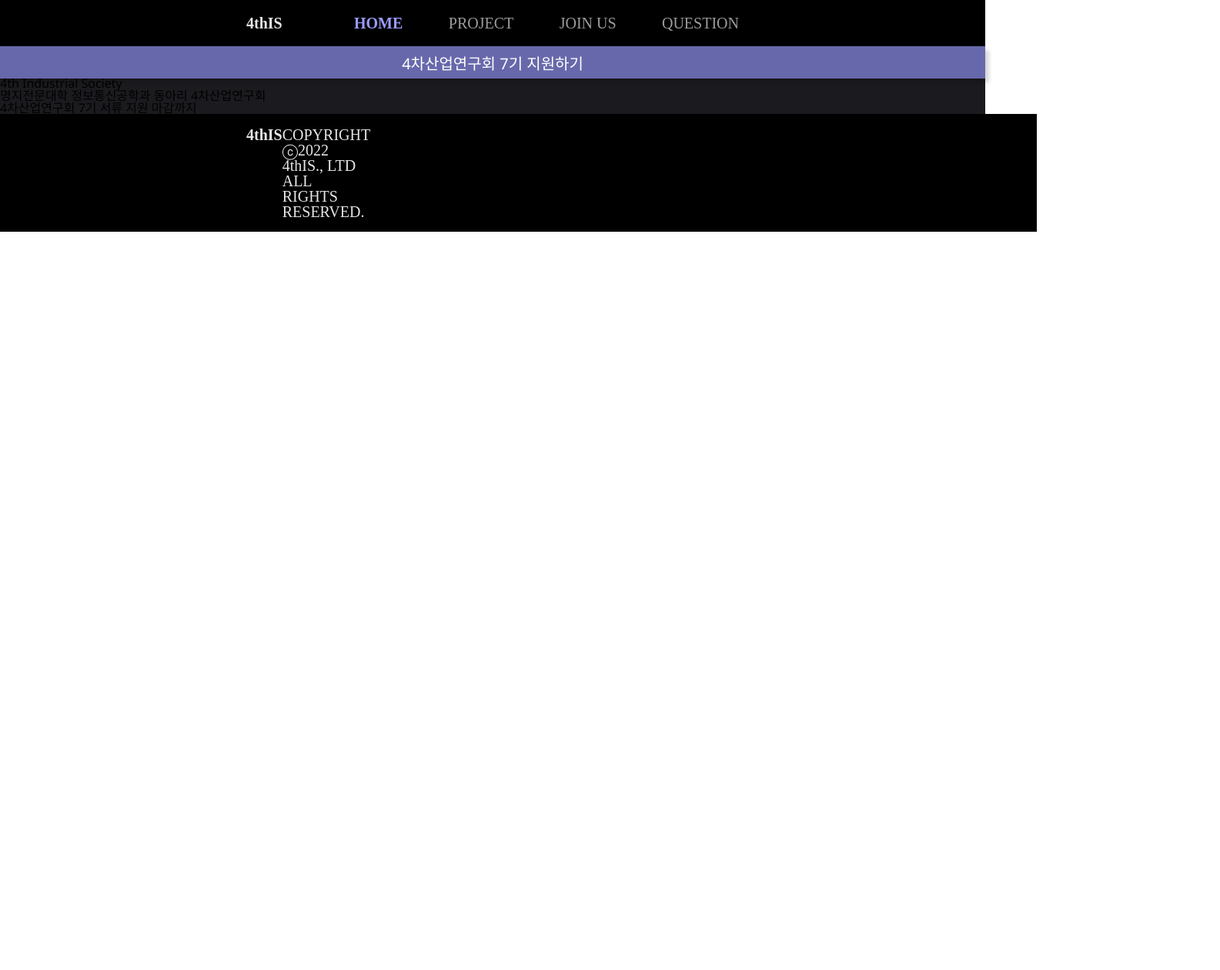
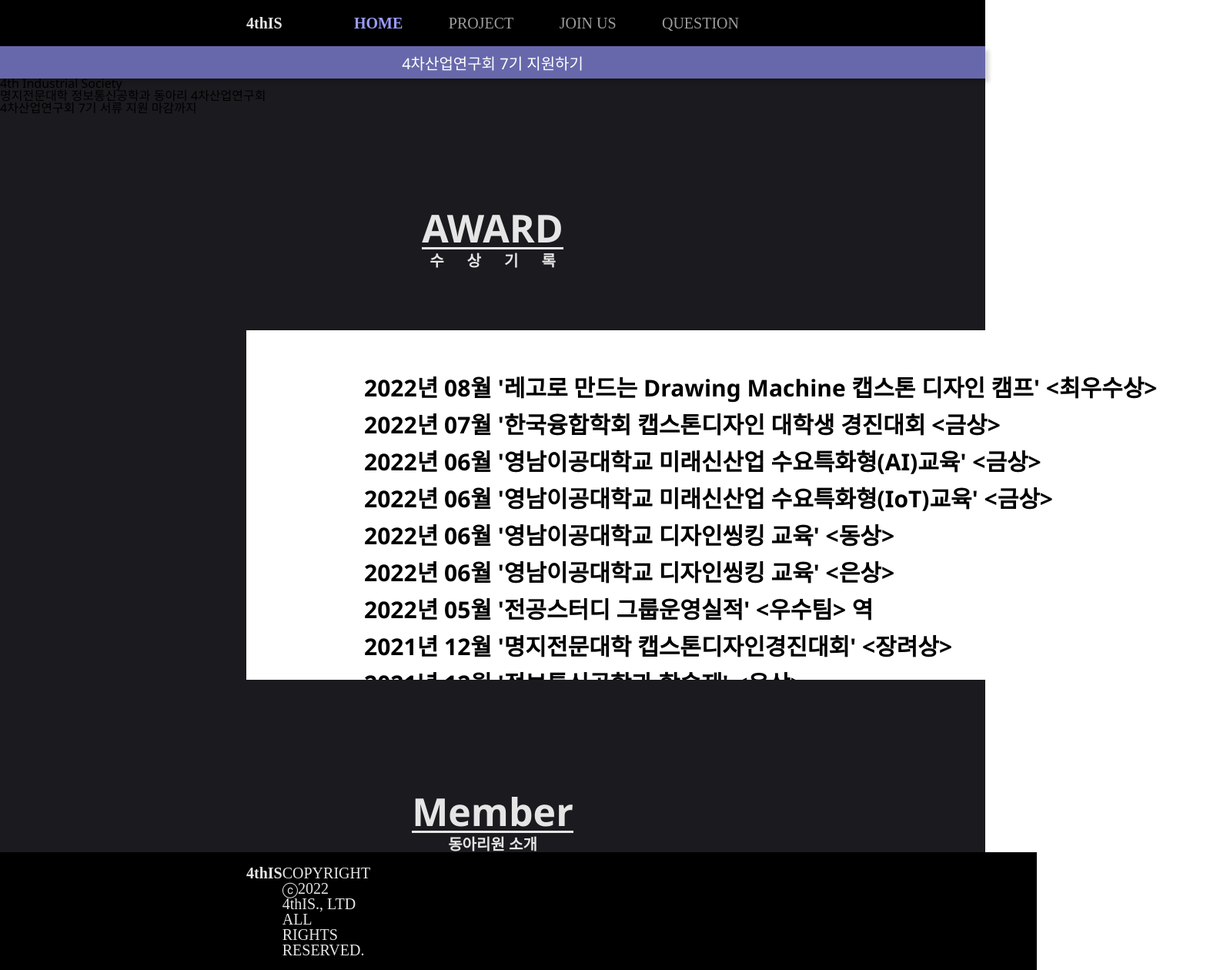
Before and after one commit to taemin-jang/4thIS_Page_FE, a plain HTML site: page src/index.html in a window 1280 px wide. Shown: the whole page at 77% size, 1585 px wide, since content can reach past the window. Before the commit the page ends 800 px from the top, so only its background shows below. Drawn offline with Linux system fonts and the light colour scheme.

Commit message:
[소스 추가] award 부분 작성

```diff
--- a/src/css/style.css
+++ b/src/css/style.css
@@ -13,3 +13,76 @@
   background-color: var(--light-black);
   margin-top: 100px;
 }
+
+/* award */
+.award__title {
+  text-align: center;
+  padding-top: 123px;
+  display: flex;
+  justify-content: center;
+}
+.award__title h1 {
+  font-size: 50px;
+  font-weight: 600;
+  color: var(--text--hover-light-gray);
+  border-bottom: 3px solid var(--text--hover-light-gray);
+}
+
+.award__subtitle {
+  padding-top: 5px;
+  padding-left: 30px;
+  display: flex;
+  justify-content: center;
+}
+.award__subtitle p {
+  letter-spacing: 30px;
+  font-size: 20px;
+  font-weight: 600;
+  color: var(--text--hover-light-gray);
+}
+
+.award__scroll {
+  width: 1265px;
+  height: 454px;
+  overflow-y: auto;
+  margin: 80px 320px 0px;
+  background-color: white;
+  padding: 60px 0px 70px;
+}
+
+/* 스크롤 안타내는거
+.award__scroll::-webkit-scrollbar {
+  display: none;
+} */
+
+.award__scroll__content {
+  color: var(--black);
+  font-size: 30px;
+  font-weight: 600;
+  text-align: left;
+}
+.award__scroll__content p {
+  margin: 0px 0px 18px 153px;
+}
+
+/* member */
+.member__title {
+  text-align: center;
+  padding-top: 146px;
+  display: flex;
+  justify-content: center;
+}
+.member__title h1 {
+  font-size: 50px;
+  font-weight: 600;
+  color: var(--text--hover-light-gray);
+  border-bottom: 3px solid var(--text--hover-light-gray);
+}
+
+.member__subtitle {
+  text-align: center;
+  padding-top: 5px;
+  font-size: 20px;
+  font-weight: 600;
+  color: var(--text--hover-light-gray);
+}
--- a/src/css/variable.css
+++ b/src/css/variable.css
@@ -2,7 +2,7 @@
   --black: #000000;
   --light-black: #1b1a1e;
   --white: #ffffff;
-  __text--hover-light-gray: #e5e5e5;
-  __text--normal-gray: #9c9c9c;
-  __text--active-purple: #9a9cfc;
+  --text--hover-light-gray: #e5e5e5;
+  --text--normal-gray: #9c9c9c;
+  --text--active-purple: #9a9cfc;
 }
--- a/src/index.html
+++ b/src/index.html
@@ -67,6 +67,43 @@
       <div class="main__count-text">
         <p>4차산업연구회 7기 서류 지원 마감까지</p>
       </div>
+      <!-- 수상 -->
+      <section class="award">
+        <div class="award__title">
+          <h1>AWARD</h1>
+        </div>
+        <div class="award__subtitle">
+          <p>수상기록</p>
+        </div>
+        <div class = "award__scroll">
+          <div  class = "award__scroll__content">
+            <p>2022년 08월 '레고로 만드는 Drawing Machine 캡스톤 디자인 캠프' <최우수상></p>
+            <p>2022년 07월 '한국융합학회 캡스톤디자인 대학생 경진대회 <금상>
+            </p>
+            <p>2022년 06월 '영남이공대학교 미래신산업 수요특화형(AI)교육' <금상>
+            </p>
+            <p>2022년 06월 '영남이공대학교 미래신산업 수요특화형(IoT)교육' <금상>
+            </p>
+            <p>2022년 06월 '영남이공대학교 디자인씽킹 교육' <동상>
+            </p>
+            <p>2022년 06월 '영남이공대학교 디자인씽킹 교육' <은상></p>
+            <p>2022년 05월 '전공스터디 그룹운영실적' <우수팀>
+              역</p>
+            <p>2021년 12월 '명지전문대학 캡스톤디자인경진대회' <장려상>
+            </p>
+            <p>2021년 12월 '정보통신공학과 학술제' <은상></p>
+          </div>
+        </div>
+      </section>
+      <section class="member">
+        <div class="member__title">
+          <h1>Member</h1>
+        </div>
+        <div class="member__subtitle">
+          <p>동아리원 소개</p>
+        </div>
+      </section>
+    </main>
     </main>
     <!-- 푸터 -->
     <footer>
```
